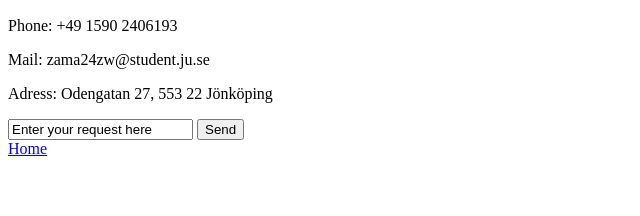
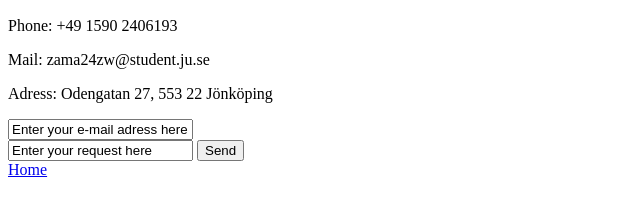
Before and after one commit to front-end-fundamentals-2025/fef-portfolio-mahtis26, a plain HTML site: page Lab1/contact.html in a window 1280 px wide. Shown: the part 110-326 px from the top of the page, without its empty margins (0-640 px from the left). Drawn offline with Linux system fonts and the light colour scheme.

Commit message:
Added another form to enter the email address

```diff
--- a/Lab1/contact.html
+++ b/Lab1/contact.html
@@ -13,6 +13,10 @@
     <p>Adress: Odengatan 27, 553 22 Jönköping</p>
 
     <form>
+        <input type="text" value="Enter your e-mail adress here">
+
+    </form>
+    <form>
         <input type="text" value="Enter your request here">
         <button>Send</button>
     </form>
```
